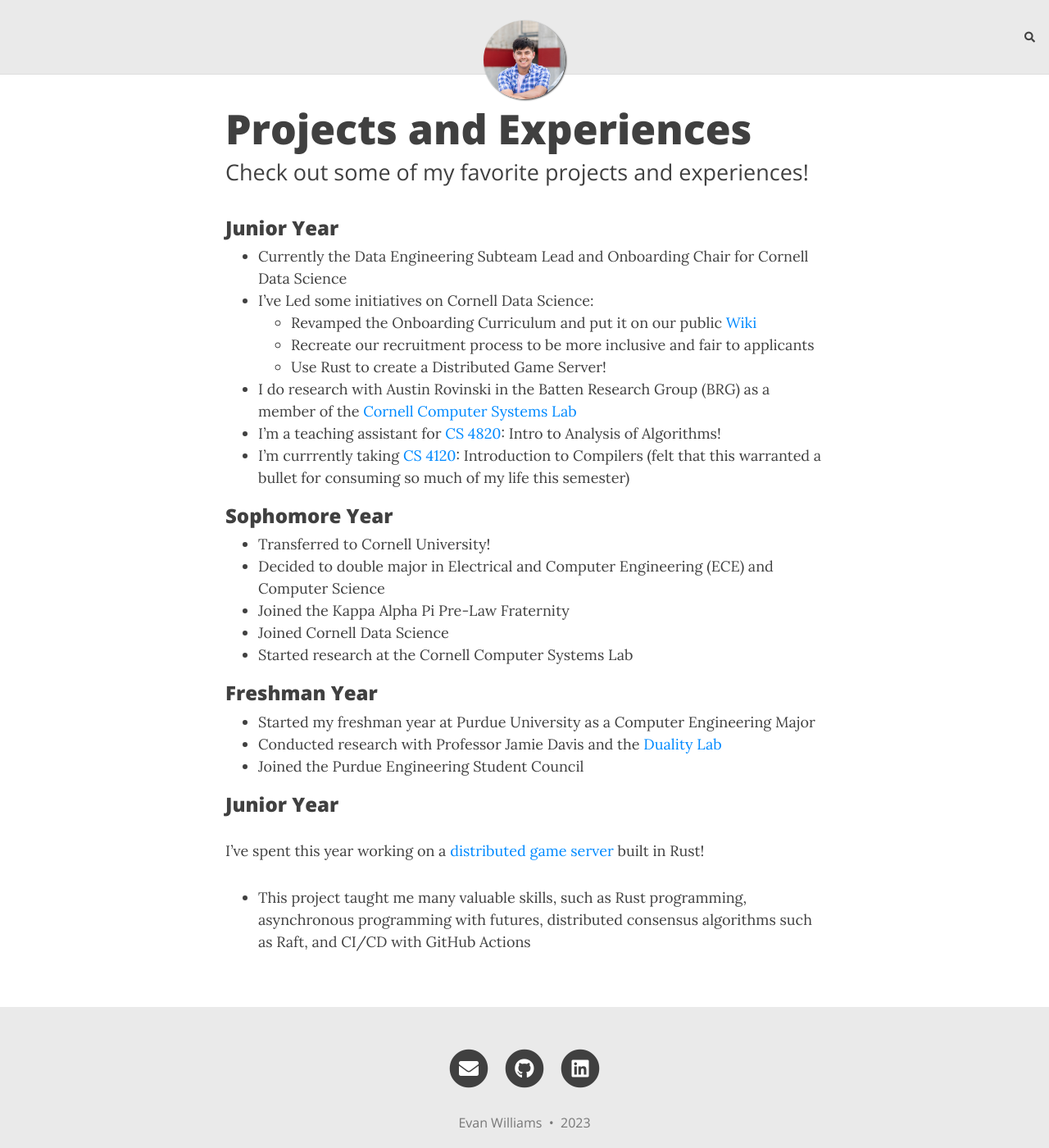
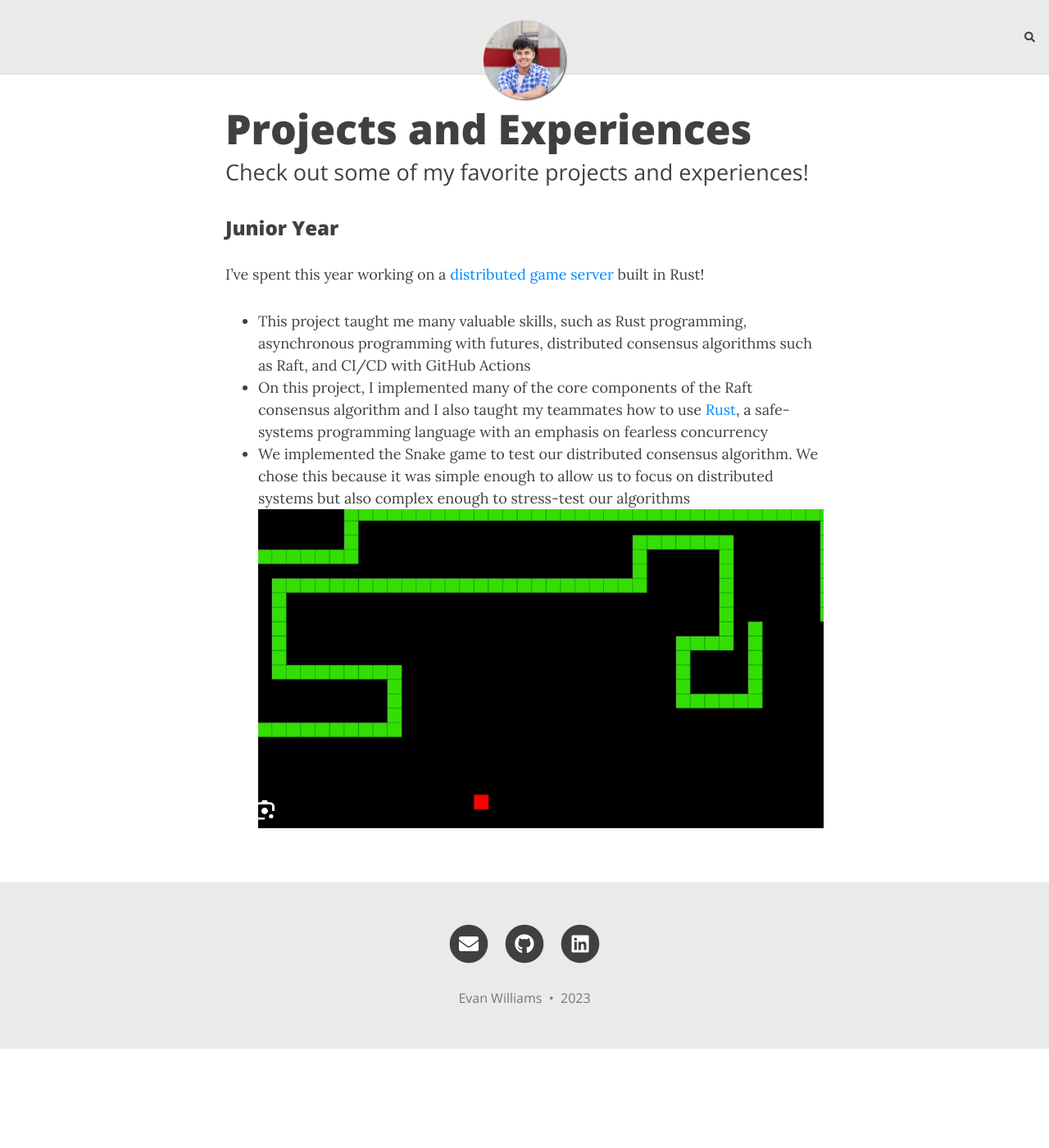
Before and after one commit to evanmwilliams/evanmwilliams.github.io, a Jekyll site: the page built from projects.md, in a window 1280 px wide and 1400 px high. Shown: the whole window at 82% size. Built offline with Jekyll 4.4.1, drawn with Linux system fonts in a browser that asks for light colours; nearby versions of some CDN libraries; comment, search, counter and statistics services are not loaded.

Commit message:
junior projects page

```diff
--- a/projects.md
+++ b/projects.md
@@ -9,28 +9,8 @@
     This is advised/sponsored by Professor Christopher De Sa and Munich RE. -->
 
 ### Junior Year
-* Currently the Data Engineering Subteam Lead and Onboarding Chair for Cornell Data Science
-* I've Led some initiatives on Cornell Data Science:
-    * Revamped the Onboarding Curriculum and put it on our public [Wiki](http://wiki.cornelldata.science/)
-    * Recreate our recruitment process to be more inclusive and fair to applicants
-    * Use Rust to create a Distributed Game Server!
-* I do research with Austin Rovinski in the Batten Research Group (BRG) as a member of the [Cornell Computer Systems Lab](https://www.csl.cornell.edu/)
-* I'm a teaching assistant for [CS 4820](https://courses.cs.cornell.edu/cs4820/2023sp/): Intro to Analysis of Algorithms!
-* I'm currrently taking [CS 4120](https://www.cs.cornell.edu/courses/cs4120/2023sp/): Introduction to Compilers (felt that this warranted a bullet for consuming so much of my life this semester)
-
-### Sophomore Year
-* Transferred to Cornell University!
-* Decided to double major in Electrical and Computer Engineering (ECE) and Computer Science
-* Joined the Kappa Alpha Pi Pre-Law Fraternity
-* Joined Cornell Data Science
-* Started research at the Cornell Computer Systems Lab
-
-### Freshman Year
-* Started my freshman year at Purdue University as a Computer Engineering Major
-* Conducted research with Professor Jamie Davis and the [Duality Lab](https://davisjam.github.io/)
-* Joined the Purdue Engineering Student Council
-
-
-### Junior Year
 I've spent this year working on a [distributed game server](https://github.com/CornellDataScience/Distributed-Game-Server) built in Rust!
 * This project taught me many valuable skills, such as Rust programming, asynchronous programming with futures, distributed consensus algorithms such as Raft, and CI/CD with GitHub Actions
+* On this project, I implemented many of the core components of the Raft consensus algorithm and I also taught my teammates how to use [Rust](https://doc.rust-lang.org/book/), a safe-systems programming language with an emphasis on fearless concurrency
+* We implemented the Snake game to test our distributed consensus algorithm. We chose this because it was simple enough to allow us to focus on distributed systems but also complex enough to stress-test our algorithms
+![snake](/assets/img/snake.png)
```
Also changed, not shown: assets/img/snake.png (added).
